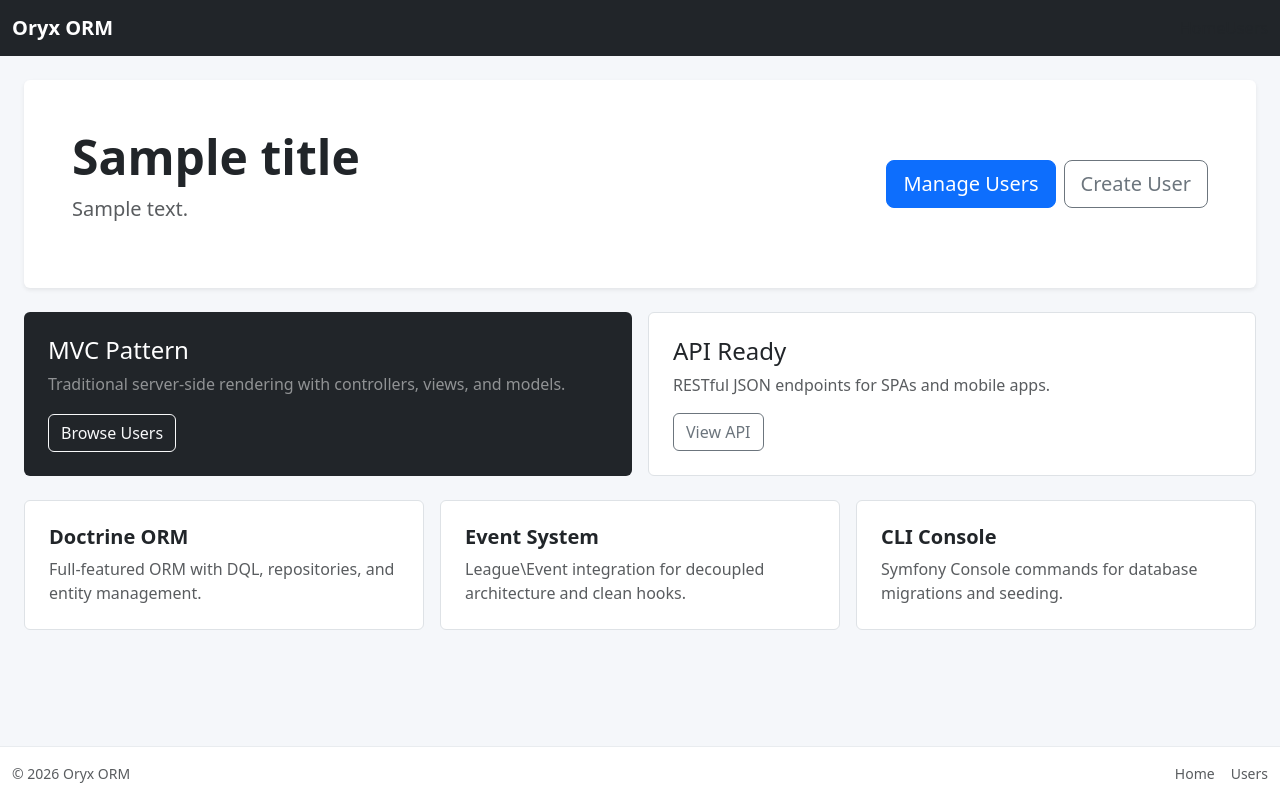
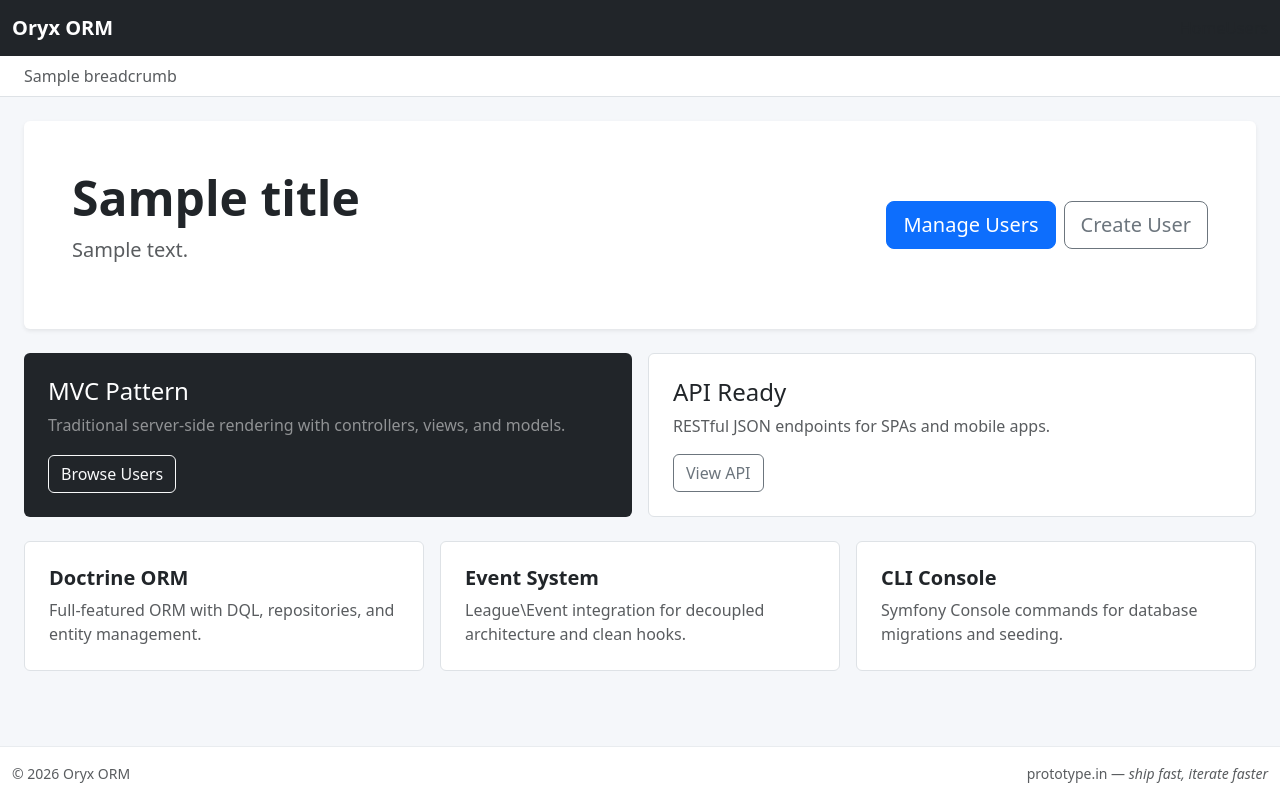
Before and after one commit to pbrilius5/orm, a PHP site: template templates/home.php in a window 1280 px wide. Run offline with PHP 8.4, Linux system fonts and the light colour scheme; the template is opened without the code that fills it: most values are stand-ins (such as "Sample title", 1, 10 or a date in 2020).

Commit message:
La ta ta - Colleger workshop alma matter algos throwback!

```diff
--- a/templates/layout.php
+++ b/templates/layout.php
@@ -27,17 +27,30 @@
         </div>
     </nav>
 
+    <?php if (!empty($breadcrumbs)): ?>
+    <nav class="bg-white border-bottom" aria-label="breadcrumb">
+        <div class="container-fluid px-4 py-2">
+            <ol class="breadcrumb mb-0 small">
+                <?php foreach ($breadcrumbs as $i => $crumb): ?>
+                    <?php if ($i === count($breadcrumbs) - 1): ?>
+                    <li class="breadcrumb-item active" aria-current="page"><?= htmlspecialchars($crumb['label']) ?></li>
+                    <?php else: ?>
+                    <li class="breadcrumb-item"><a href="<?= htmlspecialchars($crumb['url']) ?>" class="text-decoration-none"><?= htmlspecialchars($crumb['label']) ?></a></li>
+                    <?php endif; ?>
+                <?php endforeach; ?>
+            </ol>
+        </div>
+    </nav>
+    <?php endif; ?>
+
     <main>
         <?= $content ?? '' ?>
     </main>
 
     <footer class="py-3">
-        <div class="container-fluid d-flex flex-column flex-sm-row justify-content-between align-items-center gap-2">
+        <div class="container-fluid d-flex flex-column flex-sm-row justify-content-between align-items-center gap-1">
             <span class="text-muted small">&copy; <?= date('Y') ?> Oryx ORM</span>
-            <div class="d-flex gap-3">
-                <a href="/" class="text-muted small text-decoration-none">Home</a>
-                <a href="/users" class="text-muted small text-decoration-none">Users</a>
-            </div>
+            <span class="text-muted small">prototype.in — <em>ship fast, iterate faster</em></span>
         </div>
     </footer>
 
```
Also changed, not shown: src/MvcApplication.php (+29 -3 lines).
